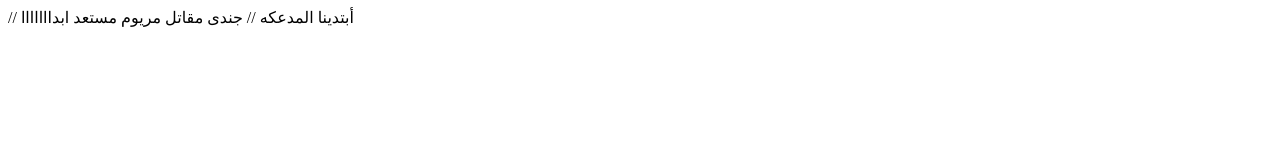
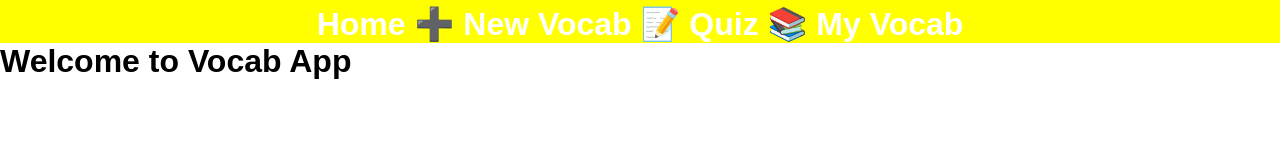
Before and after one commit to MaryomaElsayed/30_HTML_CSS_JS_Project_Challenge, a plain HTML site: page 05_Vocabulary/Home.html in a window 1280 px wide. Drawn offline with Linux system fonts and the light colour scheme.

```diff
--- a/05_Vocabulary/Home.html
+++ b/05_Vocabulary/Home.html
@@ -1,2 +1,23 @@
-// أبتدينا المدعكه
-// جندى مقاتل مريوم مستعد ابدااااااا
+<!-- أبتدينا المدعكه  -->
+<!-- جندى مقاتل مريوم مستعد ابدااااااا   -->
+ <!DOCTYPE html>
+<html lang="en">
+<head>
+  <meta charset="UTF-8">
+  <title>Vocab App - Home</title>
+  <link rel="stylesheet" href="Style_Home.css">
+</head>
+<body>
+	<div class="navbar">
+		<nav class="navy">
+  			<a href="Home.html">Home</a>
+    		<a href="Add_Vocab.html">➕ New Vocab</a>
+   			<a href="Quiz.html">📝 Quiz</a>
+    		<a href="User_vocab.html">📚 My Vocab</a>
+        </nav>
+	</div>
+
+
+  <h1>Welcome to Vocab App</h1>
+</body>
+</html>
--- a/05_Vocabulary/Style_Home.css
+++ b/05_Vocabulary/Style_Home.css
@@ -0,0 +1,24 @@
+* {
+	padding: 0;
+	margin: 0;
+	box-sizing: border-box;
+	font-family: sans-serif;
+}
+
+.navbar {
+	background-color: yellow;
+	display: flex;
+	margin: auto;
+	font-size: 2rem;
+	justify-content: center;
+	padding-top: 0.3rem;
+}
+
+.navbar .navy{
+}
+
+.navbar .navy a{
+	text-decoration: none;
+	color: white;
+	font-weight: 600;
+}
--- /dev/null
+++ b/06_Digital_Clock/style.css
@@ -0,0 +1,14 @@
+body {
+	background: black;
+	display: flex;
+	justify-content: center;
+	align-items: center;
+	height: 100vh;
+    margin: 0;
+}
+
+.clock {
+	color: #20c20e;
+	font-size: 4rem;
+	letter-spacing: 8px;
+}
```
Also changed, not shown: 06_Digital_Clock/Index.html (added, +22 -0 lines), 06_Digital_Clock/script.js (added, +21 -0 lines).
